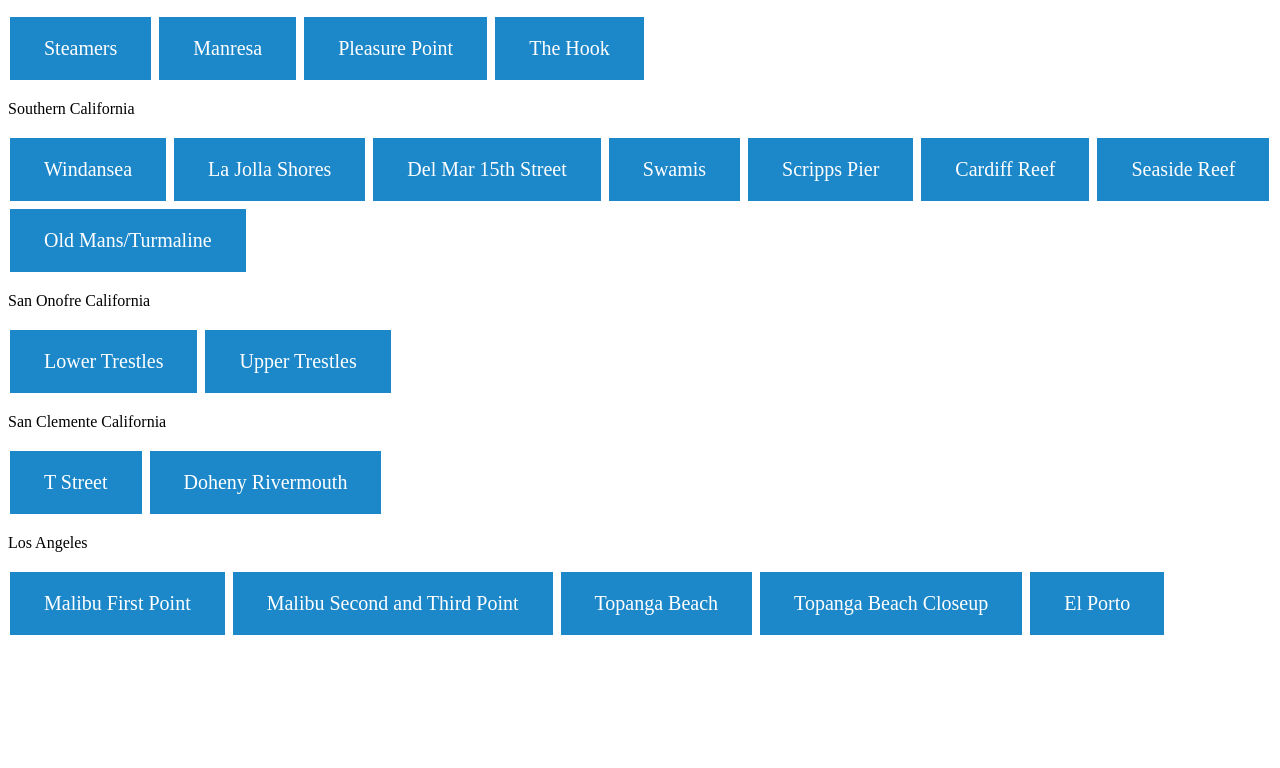
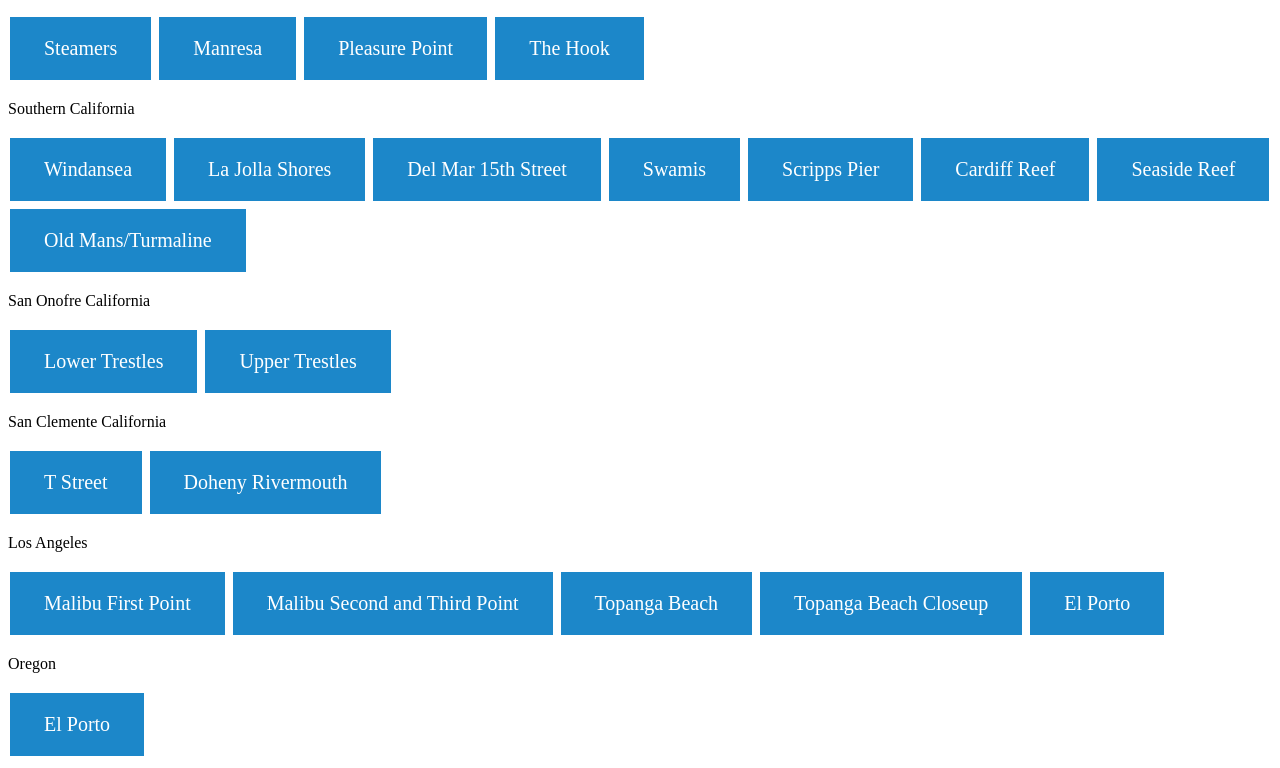
Before and after one commit to Benicero/SurfData, a plain HTML site: page index.html in a window 1280 px wide. Shown: the part 101-869 px from the top of the page. Before the commit the page ends 800 px from the top, so only its background shows below. Drawn offline with Linux system fonts and the light colour scheme.

Commit message:
Update index.html

```diff
--- a/index.html
+++ b/index.html
@@ -69,6 +69,10 @@
     <a href="https://cams.cdn-surfline.com/cdn-wc/wc-topangabeach/playlist.m3u8" class="button">Topanga Beach</a>
     <a href="https://cams.cdn-surfline.com/cdn-wc/wc-topangaclose/playlist.m3u8" class="button">Topanga Beach Closeup</a>
     <a href="https://cams.cdn-surfline.com/cdn-wc/wc-elporto/playlist.m3u8" class="button">El Porto</a>
+    <p>
+        Oregon
+    </p>
+    <a href="https://cams.cdn-surfline.com/cdn-wc/wc-otterrockor/playlist.m3u8" class="button">El Porto</a>
 </body>
 
 </html>
```
